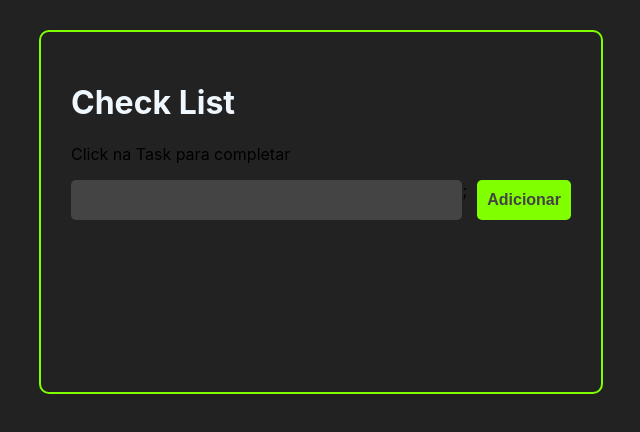
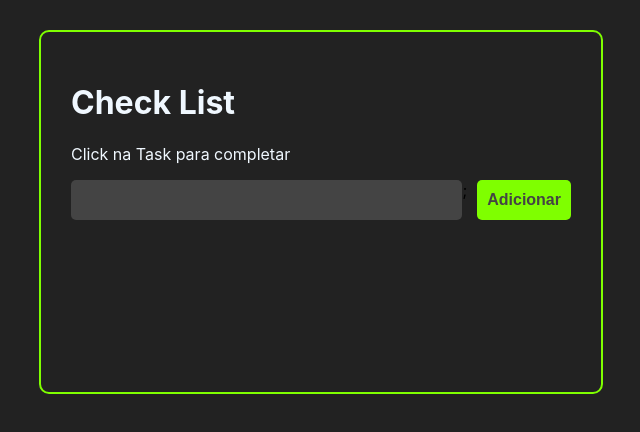
Before and after one commit to Hector-Lopes/React-List-ToDo, a React (Create React App) app: page / in a window 1280 px wide. Shown: the top 432 px of the page, without its empty margins (319-959 px from the left). Built offline with nearby package versions, Linux system fonts and the light colour scheme.

Commit message:
feat: Add router in project

```diff
--- a/package.json
+++ b/package.json
@@ -9,7 +9,7 @@
     "react": "^18.2.0",
     "react-dom": "^18.2.0",
     "react-icons": "^4.8.0",
-    "react-router-dom": "^6.11.1",
+    "react-router-dom": "^5.2.0",
     "react-scripts": "5.0.1",
     "uuid": "^9.0.0",
     "web-vitals": "^2.1.4"
--- a/src/App.jsx
+++ b/src/App.jsx
@@ -1,6 +1,8 @@
 import React, { useState } from 'react';
 
 import './App.css';
+import { BrowserRouter as Router, Route } from 'react-router-dom';
+
 import Tasks from './components/Tasks';
 import AddTask from './components/AddTask';
 import Header from './components/Header';
@@ -41,17 +43,25 @@ const App = () => {
   };
 
   return (
-    <>
+    <Router>
       <div className="container">
-        <Header></Header>
-        <AddTask handleTaskAddition={handleTaskAddition} />
-        <Tasks
-          tasks={tasks}
-          handleTaskClick={handleTaskClick}
-          handleTaskDelete={handleTaskDelete}
+        <Header />
+        <Route
+          path="/"
+          exact
+          render={() => (
+            <>
+              <AddTask handleTaskAddition={handleTaskAddition} />
+              <Tasks
+                tasks={tasks}
+                handleTaskClick={handleTaskClick}
+                handleTaskDelete={handleTaskDelete}
+              />
+            </>
+          )}
         />
       </div>
-    </>
+    </Router>
   );
 };
 export default App;
--- a/src/components/Header.css
+++ b/src/components/Header.css
@@ -2,3 +2,7 @@ h1 {
 
     color: aliceblue;
 }
+
+p {
+    color: aliceblue;
+}
--- a/src/components/Header.jsx
+++ b/src/components/Header.jsx
@@ -8,5 +8,4 @@ const Header = () => {
     </div>
   );
 };
-
 export default Header;
```
Also changed, not shown: 1 other file (tests, documents, lock files or other folders).
